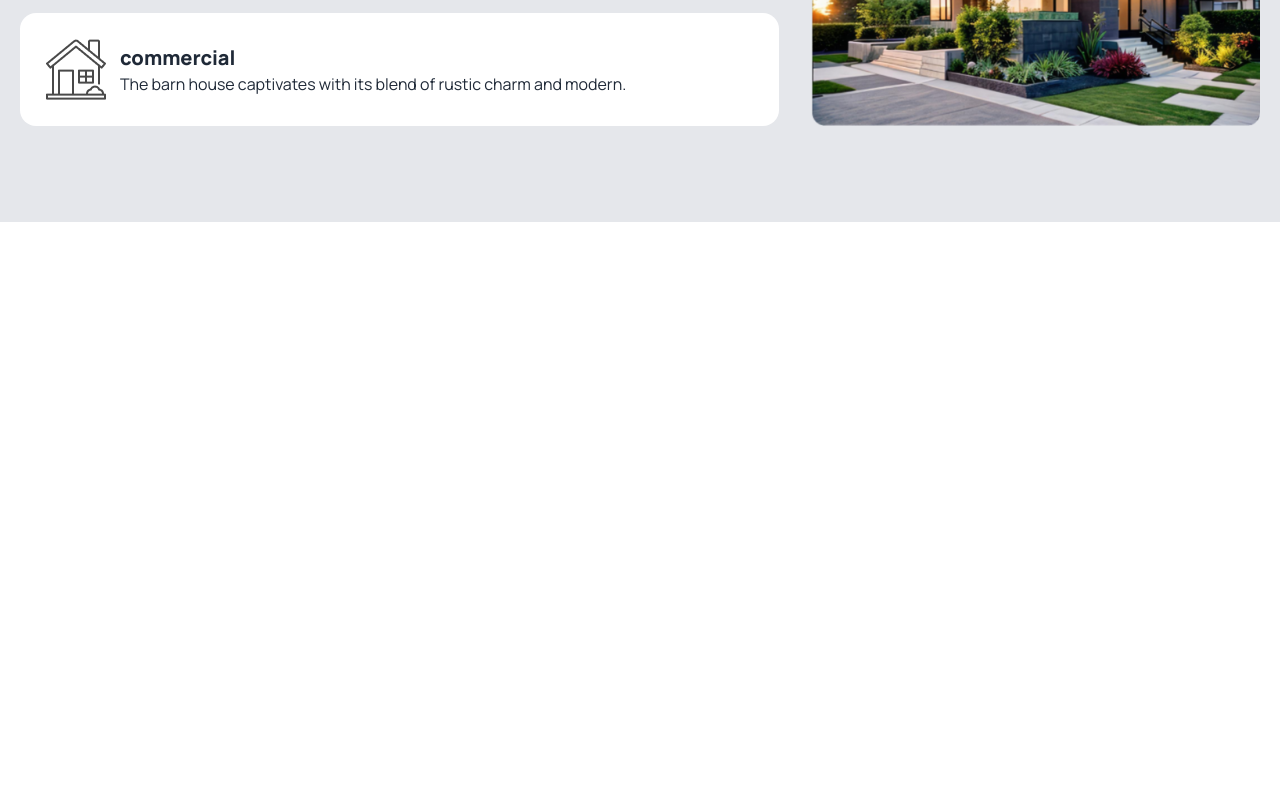
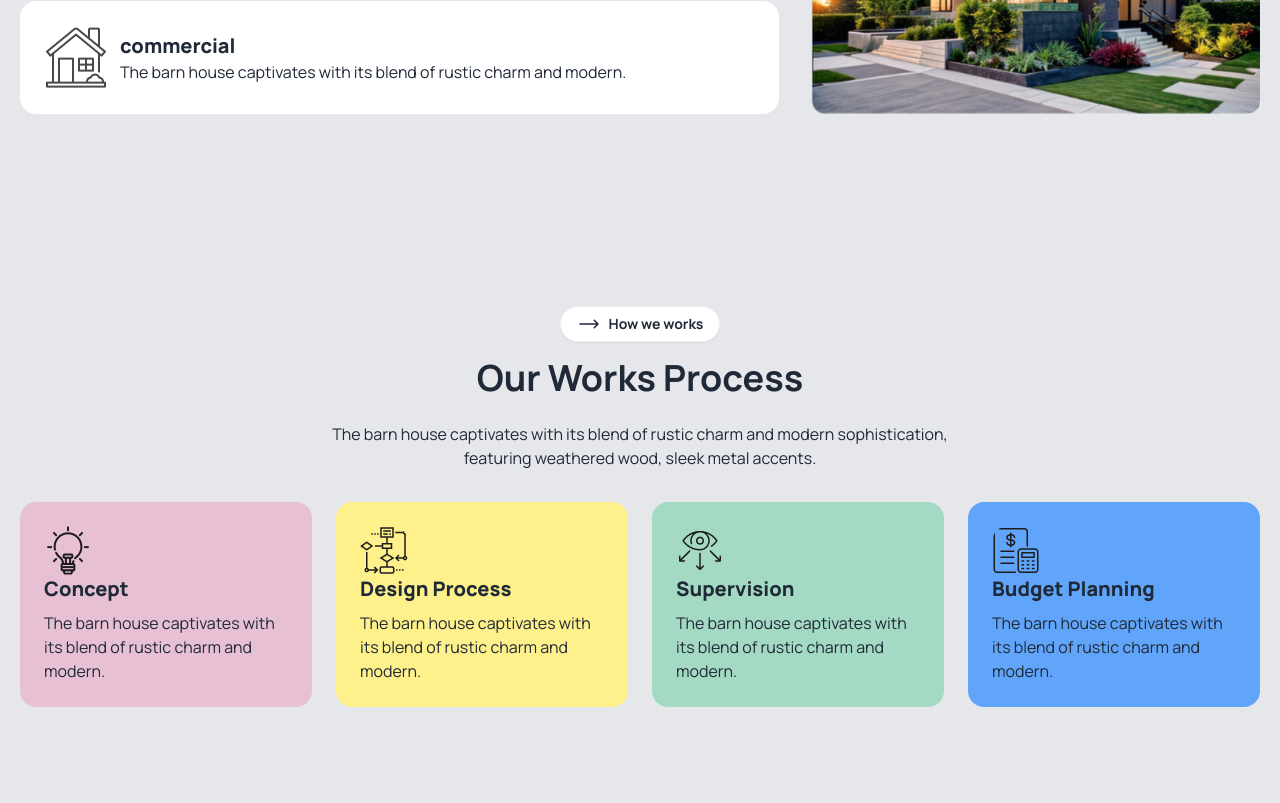
Before and after one commit to abdulaziz1812/assignment-03, a plain HTML site: page index.html in a window 1280 px wide. Shown: the part 1233-2036 px from the top of the page. Before the commit the page ends 1455 px from the top, so only its background shows below. Drawn offline with nearby package versions, Linux system fonts and the light colour scheme.

Commit message:
our work section added

```diff
--- a/index.html
+++ b/index.html
@@ -8,6 +8,18 @@
     <!-- Tailwind & daisyUI CDN -->
     <link href="https://cdn.jsdelivr.net/npm/daisyui@4.12.10/dist/full.min.css" rel="stylesheet" type="text/css" />
     <script src="https://cdn.tailwindcss.com"></script>
+    <script>
+        tailwind.config = {
+            theme: {
+                extend: {
+                    colors: {
+                        lavender: '#E7C1D3',
+                        aqua: '#A4DAC3',
+                    }
+                }
+            }
+        }
+    </script>
     <!-- Google font -->
     <link rel="preconnect" href="https://fonts.googleapis.com">
     <link rel="preconnect" href="https://fonts.gstatic.com" crossorigin>
@@ -117,7 +129,7 @@
                                 atmosphere.
                             </p>
                             <div
-                                class="flex justify-center py-2 px-6 gap-1 rounded-full bg-lime-100 border-none max-w-sm md:w-fit mx-auto">
+                                class="flex justify-center items-center py-2 px-6 gap-1 rounded-full bg-lime-100 border-none max-w-sm md:w-fit mx-auto">
                                 <a class="text-xl font-extrabold">View Details</a>
                                 <div class="bg-lime-400 rounded-full p-2">
                                     <svg xmlns="http://www.w3.org/2000/svg" fill="none" viewBox="0 0 24 24"
@@ -145,7 +157,7 @@
                         <img class="hidden lg:block" src="./image/Vector.png" alt="">
                     </div>
                     <div class="flex justify-center lg:justify-start">
-                        <div class="btn bg-white rounded-full">
+                        <div class="btn bg-white rounded-full h-9 min-h-0">
                             <svg xmlns="http://www.w3.org/2000/svg" fill="none" viewBox="0 0 24 24" stroke-width="1.5"
                                 stroke="currentColor" class="size-6">
                                 <path stroke-linecap="round" stroke-linejoin="round"
@@ -155,7 +167,8 @@
                         </div>
                     </div>
                     <div class="flex flex-col gap-4 mt-1">
-                        <h1 class="text-3xl lg:text-4xl font-extrabold text-center md:text-left my-4 md:my-0">We design thoughtful,
+                        <h1 class="text-3xl lg:text-4xl font-extrabold text-center md:text-left my-4 md:my-0">We design
+                            thoughtful,
                             <br>
                             liveable spaces
                         </h1>
@@ -188,6 +201,79 @@
                 </div>
             </div>
         </Section>
+        <!-- Our work section  -->
+        <section class="bg-gray-200  py-8 md:py-24">
+            <div class="container mx-auto">
+                <!-- button -->
+                <div class="flex justify-center mb-4">
+                    <div class="btn bg-white rounded-full h-9 min-h-0">
+                        <svg xmlns="http://www.w3.org/2000/svg" fill="none" viewBox="0 0 24 24" stroke-width="1.5"
+                            stroke="currentColor" class="size-6">
+                            <path stroke-linecap="round" stroke-linejoin="round"
+                                d="M17.25 8.25 21 12m0 0-3.75 3.75M21 12H3" />
+                        </svg>
+                        <button class="font-bold">How we works </button>
+                    </div>
+                </div>
+
+                <!-- Details -->
+                <div class="mb-8">
+                    <h1 class="text-4xl font-bold text-center mb-6">Our Works Process</h1>
+                    <p class="text-center">The barn house captivates with its blend of rustic charm and modern
+                        sophistication,
+                        <br>
+                        featuring weathered wood, sleek metal accents.
+                    </p>
+                </div>
+                <!-- Card -->
+                <div class="grid md:grid-cols-2 lg:grid-cols-4 gap-6 px-5">
+                    <!-- card-1  -->
+                    <div class="card bg-lavender p-6 flex items-start">
+                        <figure class="">
+                            <img class="" src="./image/concept.png" alt="concept" />
+                        </figure>
+                        <div class="card-body p-0">
+                            <h2 class="card-title font-extrabold text-xl">Concept</h2>
+                            <p>The barn house captivates with its blend of rustic charm and modern.</p>
+
+                        </div>
+                    </div>
+                    <!-- card-2  -->
+                    <div class="card bg-yellow-200 p-6 flex items-start">
+                        <figure class="">
+                            <img class="" src="./image/flow-chart.png" alt="design" />
+                        </figure>
+                        <div class="card-body p-0">
+                            <h2 class="card-title font-extrabold text-xl">Design Process</h2>
+                            <p>The barn house captivates with its blend of rustic charm and modern.</p>
+
+                        </div>
+                    </div>
+                    <!-- card-3    -->
+                    <div class="card bg-aqua p-6 flex items-start">
+                        <figure class="">
+                            <img class="" src="./image/vision.png" alt="Super vision" />
+                        </figure>
+                        <div class="card-body p-0">
+                            <h2 class="card-title font-extrabold text-xl">Supervision</h2>
+                            <p>The barn house captivates with its blend of rustic charm and modern.</p>
+
+                        </div>
+                    </div>
+                    <!-- card-4 -->
+                    <div class="card bg-blue-400 p-6 flex items-start">
+                        <figure class="">
+                            <img class="" src="./image/budgetplanning.png" alt="Budget Planning" />
+                        </figure>
+                        <div class="card-body p-0">
+                            <h2 class="card-title font-extrabold text-xl">Budget Planning</h2>
+                            <p>The barn house captivates with its blend of rustic charm and modern.</p>
+
+                        </div>
+                    </div>
+                </div>
+            </div>
+        </section>
     </main>
     <footer>
 
```
